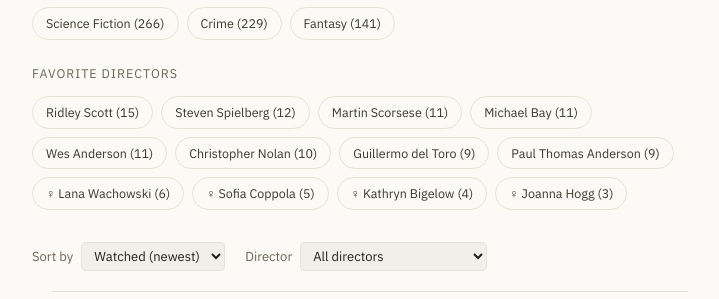
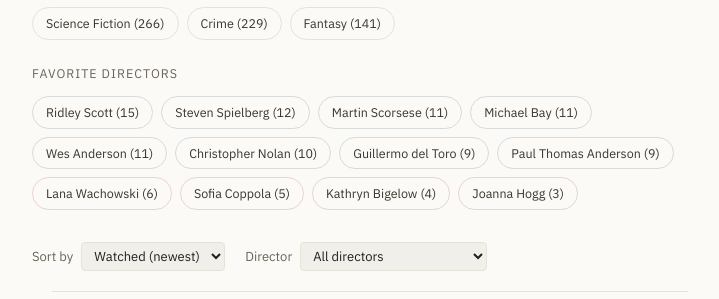
Before and after one commit to jameshoweee/jameshoweee.github.io, a Jekyll site: the page built from personal/movies.md, in a window 1280 px wide. Shown: the part 675-974 px from the top of the page, without its empty margins (280-999 px from the left). Built offline with Jekyll 4.4.1, drawn with Linux system fonts in a browser that asks for light colours.

Commit message:
Tint director tags instead of using the venus symbol
A very subtle border tint (color-mix, 92/8) distinguishes the two
director rows - blue for the overall top 8, pink for top women
directors - instead of a sex/gender glyph.

Co-Authored-By: Claude Sonnet 5 <noreply@anthropic.com>

```diff
--- a/personal/movies.md
+++ b/personal/movies.md
@@ -64,12 +64,12 @@ A diary of what I've watched, pulled automatically from [Letterboxd](https://let
   {% if site.data.movie_stats.top_directors.size > 0 %}
   <div>
     <div class="section-label">Favorite Directors</div>
-    <div class="tags">
+    <div class="tags tags-blue">
       {% for d in site.data.movie_stats.top_directors %}<span>{{ d.name }} ({{ d.count }})</span>{% endfor %}
     </div>
     {% if site.data.movie_stats.top_women_directors.size > 0 %}
-    <div class="tags">
-      {% for d in site.data.movie_stats.top_women_directors %}<span>&#9792; {{ d.name }} ({{ d.count }})</span>{% endfor %}
+    <div class="tags tags-pink">
+      {% for d in site.data.movie_stats.top_women_directors %}<span>{{ d.name }} ({{ d.count }})</span>{% endfor %}
     </div>
     {% endif %}
   </div>
--- a/public/css/editorial.css
+++ b/public/css/editorial.css
@@ -219,6 +219,12 @@ h1, h2, h3, h4, h5, h6 {
 }
 .tags + .tags {
   margin-top: 8px;
+}
+.tags-blue span {
+  border-color: color-mix(in srgb, var(--border) 92%, dodgerblue 8%);
+}
+.tags-pink span {
+  border-color: color-mix(in srgb, var(--border) 92%, deeppink 8%);
 }
 
 /* ===================== Recent ===================== */
```
